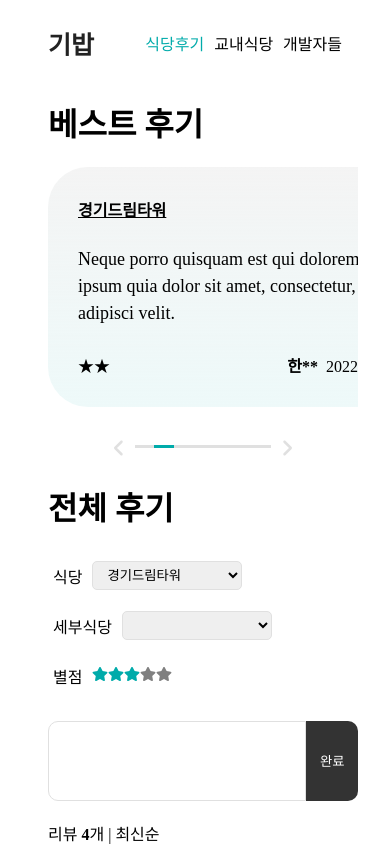
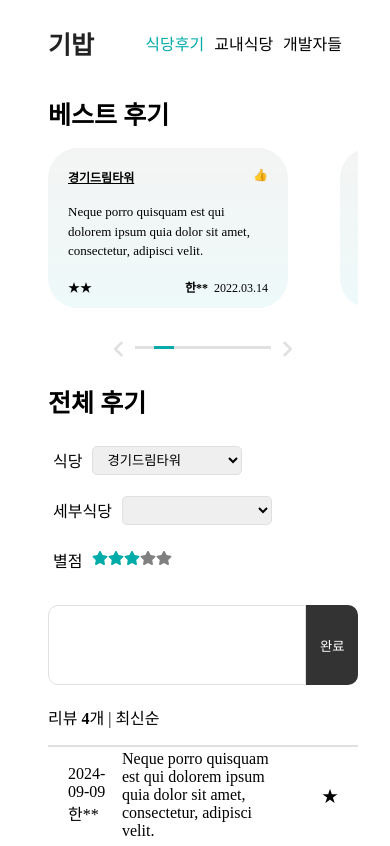
Before and after one commit to cho4u4o/Kyonggi-Univ-Diet-Information-FE, a React (Vite) app: page /comment in a window 390 px wide. Shown: the top 846 px of the page. Built offline with nearby package versions, Linux system fonts and the light colour scheme.

Commit message:
design : responsive design for carousel

```diff
--- a/src/components/BestReviewCard.tsx
+++ b/src/components/BestReviewCard.tsx
@@ -13,9 +13,18 @@ function BestReviewCard({
     background: linear-gradient(#f4f4f4, rgba(212, 241, 241, 0.4));
     padding: 30px;
     border-radius: 40px;
-    min-width: 320px;
+    width: 320px;
     height: 180px;
     margin: 0px 20px 0px 0px;
+    @media (max-width: 480px) {
+      padding: 20px;
+
+      width: 220px;
+      height: 120px;
+      border-radius: 30px;
+      overflow: hidden;
+      align-items: center;
+    }
   `
   const Column = styled.div`
     flex-direction: column;
@@ -26,6 +35,9 @@ function BestReviewCard({
     flex-direction: row;
     justify-content: space-between;
     display: flex;
+    @media (max-width: 480px) {
+      font-size: 12px;
+    }
   `
   const Restaurant = ({ restaurant }: { restaurant: string }) => (
     <a>
@@ -43,6 +55,10 @@ function BestReviewCard({
     align-items: center;
     font-size: 18px;
     line-height: 1.5;
+    @media (max-width: 480px) {
+      margin: 0;
+      font-size: 13px;
+    }
   `
   const ReviewInformation = () => (
     <>
--- a/src/components/BestReviewCarousel.tsx
+++ b/src/components/BestReviewCarousel.tsx
@@ -20,9 +20,13 @@ const reviews = Array.from({ length: 7 }).map((_, i) => ({
 const CarouselContainer = styled.div`
   width: 100%;
   margin: auto;
+  margin-bottom: 20px;
   --slide-height: 19rem;
   --slide-spacing: 2rem;
   --slide-size: 380px;
+  @media (max-width: 480px) {
+    --slide-size: 260px;
+  }
 `
 
 const CarouselWrapper = styled.div`
@@ -132,7 +136,6 @@ const Carousel: React.FC<PropType> = (props) => {
 
   return (
     <>
-      <h1>베스트 후기</h1>
       <CarouselContainer>
         <CarouselWrapper ref={emblaRef}>
           <CarouselItemWrapper>
--- a/src/components/ReviewInput.tsx
+++ b/src/components/ReviewInput.tsx
@@ -52,7 +52,6 @@ function ReviewInput() {
 
   return (
     <>
-      <h1>전체 후기</h1>
       <ReviewOption />
       <Input />
     </>
--- a/src/pages/CommentPage.tsx
+++ b/src/pages/CommentPage.tsx
@@ -81,10 +81,18 @@ function ReviewView() {
   )
 }
 
+const H1 = styled.h1`
+  @media (max-width: 480px) {
+    font-size: 25px;
+  }
+`
+
 function CommentPage() {
   return (
     <Body>
+      <H1>베스트 후기</H1>
       <Carousel slides={SLIDES} options={OPTIONS} />
+      <H1>전체 후기</H1>
       <ReviewInput />
       <p>
         리뷰 <b>4</b>개 | 최신순
```
